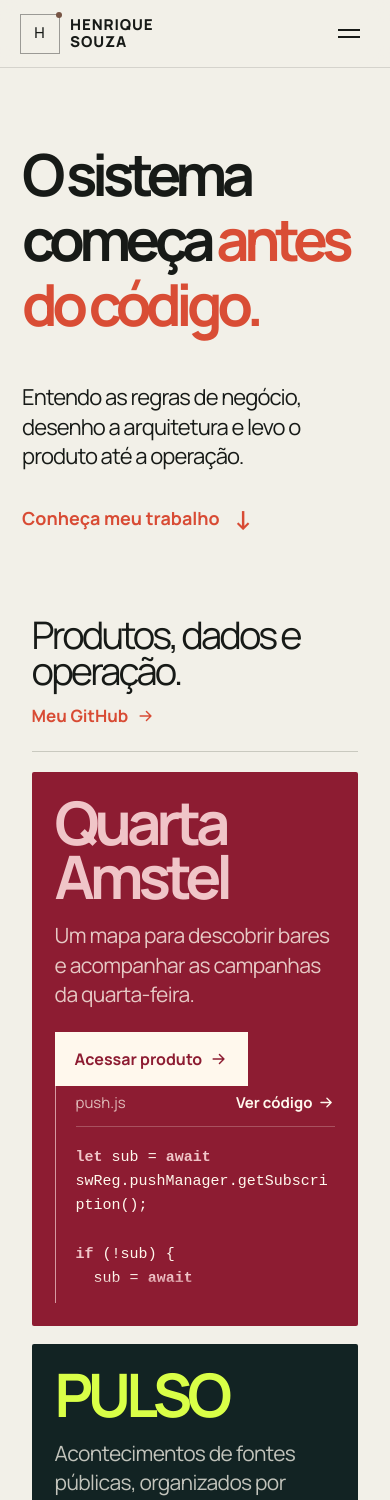
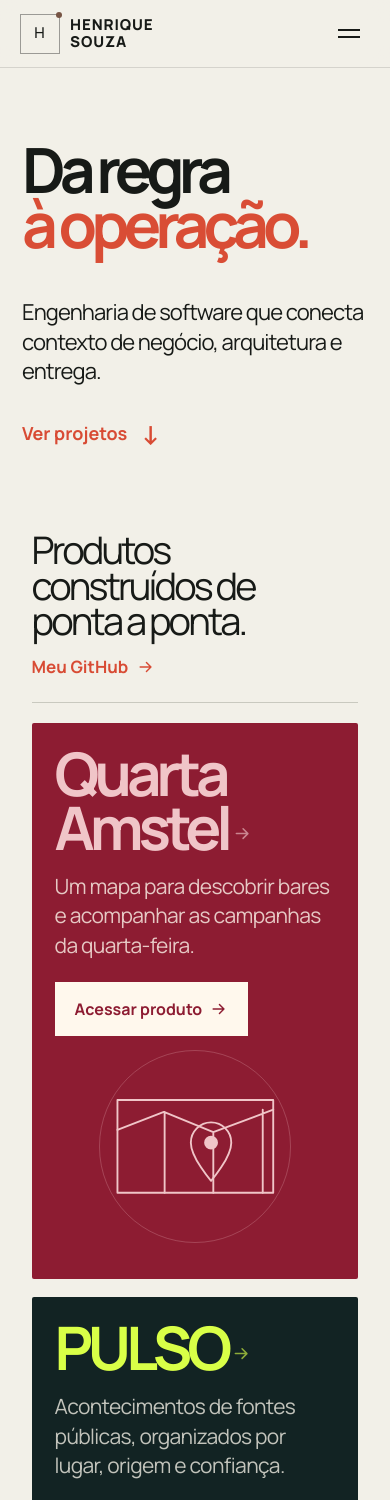
Before and after one commit to henriquesouza1832001-eng/henriquesouza1832001-eng, a React (Vite) app: page / in a window 390 px wide. Shown: the top 1500 px of the page. Built offline with nearby package versions, Linux system fonts and the light colour scheme.

Commit message:
Give the portfolio an editorial engineering direction

```diff
--- a/src/main.jsx
+++ b/src/main.jsx
@@ -434,38 +434,54 @@ function App() {
   return <PortfolioHome />;
 }
 
-function ProjectEvidence({ project }) {
-  const story = caseStudies[project.id];
-  const evidenceUrl = `${project.repo}/${story.repositoryPath}`;
+function ProjectArtwork({ project }) {
+  const marks = {
+    quarta: (
+      <>
+        <path d="M46 48h208v124H46z" />
+        <path d="m46 88 62-24 66 27 80-30M109 64v108m65-81v81m66-111v111" />
+        <path d="M144 105c0-15 12-27 27-27s27 12 27 27c0 20-27 51-27 51s-27-31-27-51Z" />
+        <circle cx="171" cy="105" r="8" className="art-fill" />
+      </>
+    ),
+    pulso: (
+      <>
+        <path d="M34 112h45l23-46 41 94 34-70 21 32h68" />
+        <path d="M34 176h232M34 48h232" className="art-faint" />
+        <circle cx="177" cy="90" r="7" className="art-fill" />
+      </>
+    ),
+    sim: (
+      <>
+        <circle cx="132" cy="110" r="55" />
+        <circle cx="184" cy="110" r="55" />
+        <path d="M150 71a55 55 0 0 1 0 78m16-78a55 55 0 0 0 0 78" className="art-faint" />
+      </>
+    ),
+    trilha: (
+      <>
+        <path d="M40 162c42 0 42-88 84-88s42 72 84 72 42-43 52-43" />
+        <circle cx="40" cy="162" r="9" className="art-fill" />
+        <circle cx="124" cy="74" r="9" className="art-fill" />
+        <circle cx="208" cy="146" r="9" className="art-fill" />
+        <circle cx="260" cy="103" r="9" className="art-fill" />
+      </>
+    ),
+    rota: (
+      <>
+        <path d="m38 60 74-24 76 24 74-24v124l-74 24-76-24-74 24Z" />
+        <path d="M112 36v124m76-100v124" />
+        <path d="M128 92c0-15 12-27 27-27s27 12 27 27c0 20-27 51-27 51s-27-31-27-51Z" />
+        <circle cx="155" cy="92" r="8" className="art-fill" />
+      </>
+    ),
+  };
+
   return (
-    <div className={`folio-project-evidence evidence-${project.id}`}>
-      {story.code ? (
-        <>
-          <div className="folio-evidence-topline">
-            <span>{story.file.split("/").at(-1)}</span>
-            <a href={evidenceUrl} target="_blank" rel="noreferrer">
-              Ver código <Arrow diagonal />
-            </a>
-          </div>
-          <pre><HighlightedCode code={story.code} language={story.language} /></pre>
-        </>
-      ) : (
-        <>
-          <div className="folio-evidence-flow">
-            {story.flow.map((step, index) => (
-              <React.Fragment key={step}>
-                <span>{step}</span>
-                {index < story.flow.length - 1 && <b aria-hidden="true">→</b>}
-              </React.Fragment>
-            ))}
-          </div>
-          <div className="folio-evidence-topline folio-flow-source">
-            <a href={evidenceUrl} target="_blank" rel="noreferrer">
-              Ver documentação <Arrow diagonal />
-            </a>
-          </div>
-        </>
-      )}
+    <div className={`folio-project-art art-${project.id}`} aria-hidden="true">
+      <svg viewBox="0 0 300 220" fill="none" focusable="false">
+        {marks[project.id]}
+      </svg>
     </div>
   );
 }
@@ -503,6 +519,7 @@ function PortfolioProject({ project }) {
             aria-label={`Ler sobre ${projectNames[project.id]}`}
           >
             {projectNames[project.id]}
+            <Arrow diagonal />
           </a>
         </h2>
         <p className="folio-description">{presentation.summary}</p>
@@ -518,9 +535,7 @@ function PortfolioProject({ project }) {
           </a>
         </div>
       </div>
-      <div className="folio-card-art">
-        <ProjectEvidence project={project} />
-      </div>
+      <ProjectArtwork project={project} />
     </article>
   );
 }
@@ -597,24 +612,22 @@ function PortfolioHome() {
       <main id="inicio">
         <section className="folio-hero">
           <h1>
-            O sistema
+            Da regra
             <br />
-            começa <em>antes</em>
-            <br />
-            <em>do código.</em>
+            <em>à operação.</em>
           </h1>
           <div className="folio-hero-bottom">
             <p>
-              Entendo as regras de negócio, desenho a arquitetura e levo o produto até a operação.
+              Engenharia de software que conecta contexto de negócio, arquitetura e entrega.
             </p>
             <a href="#projetos">
-              Conheça meu trabalho <span>↓</span>
+              Ver projetos <span>↓</span>
             </a>
           </div>
         </section>
         <section className="folio-work" id="projetos" aria-label="Projetos">
           <div className="folio-section-heading" id="codigo">
-            <span>Produtos, dados e operação.</span>
+            <span>Produtos construídos de ponta a ponta.</span>
             <a href={GH} target="_blank" rel="noreferrer">
               Meu GitHub <Arrow diagonal />
             </a>
--- a/src/style.css
+++ b/src/style.css
@@ -1758,6 +1758,14 @@ a:hover .arrow.diagonal {
   text-underline-offset: 0.09em;
   transition: text-decoration-color 180ms ease;
 }
+.folio-copy h2 a .arrow {
+  width: 0.32em;
+  height: 0.32em;
+  margin-left: 0.08em;
+  opacity: 0.62;
+}
+.folio-copy h2 a:hover .arrow,
+.folio-copy h2 a:focus-visible .arrow { opacity: 1; }
 .folio-copy h2 a:hover {
   text-decoration: underline;
   text-decoration-color: color-mix(in srgb, var(--project-ink) 48%, transparent);
@@ -2059,3 +2067,62 @@ a:hover .arrow.diagonal {
   .folio-evidence-flow { padding-bottom: 8px; }
   .folio-project .folio-evidence-flow span { border: 0; }
 }
+
+/* The home page introduces each project through its shape and purpose. */
+.folio-hero h1 {
+  max-width: 1180px;
+  font-size: clamp(90px, 14vw, 208px);
+  line-height: 0.88;
+}
+.folio-hero h1 em { color: #d94d35; }
+.folio-hero-bottom p { max-width: 690px; }
+.folio-project-art {
+  position: relative;
+  min-height: 290px;
+  flex: 0 0 290px;
+  display: grid;
+  place-items: center;
+  overflow: hidden;
+  color: var(--project-accent);
+}
+.folio-project-art::before {
+  position: absolute;
+  width: min(68%, 330px);
+  aspect-ratio: 1;
+  border: 1px solid color-mix(in srgb, var(--project-accent) 34%, transparent);
+  border-radius: 50%;
+  content: "";
+  opacity: 0.7;
+}
+.folio-project-art svg {
+  position: relative;
+  width: min(80%, 340px);
+  height: auto;
+  overflow: visible;
+  stroke: currentColor;
+  stroke-width: 2.5;
+  stroke-linecap: round;
+  stroke-linejoin: round;
+}
+.folio-project-art .art-fill { fill: currentColor; }
+.folio-project-art .art-faint { opacity: 0.34; }
+.folio-project:nth-child(5) .folio-project-art {
+  grid-column: 2;
+  grid-row: 1;
+}
+@media (max-width: 900px) {
+  .folio-project-art {
+    min-height: 250px;
+    flex-basis: 250px;
+  }
+}
+@media (max-width: 640px) {
+  .folio-project-art {
+    min-height: 220px;
+    flex-basis: 220px;
+  }
+  .folio-hero h1 {
+    font-size: clamp(52px, 16vw, 90px);
+  }
+  .folio-hero h1 em { white-space: nowrap; }
+}
```
